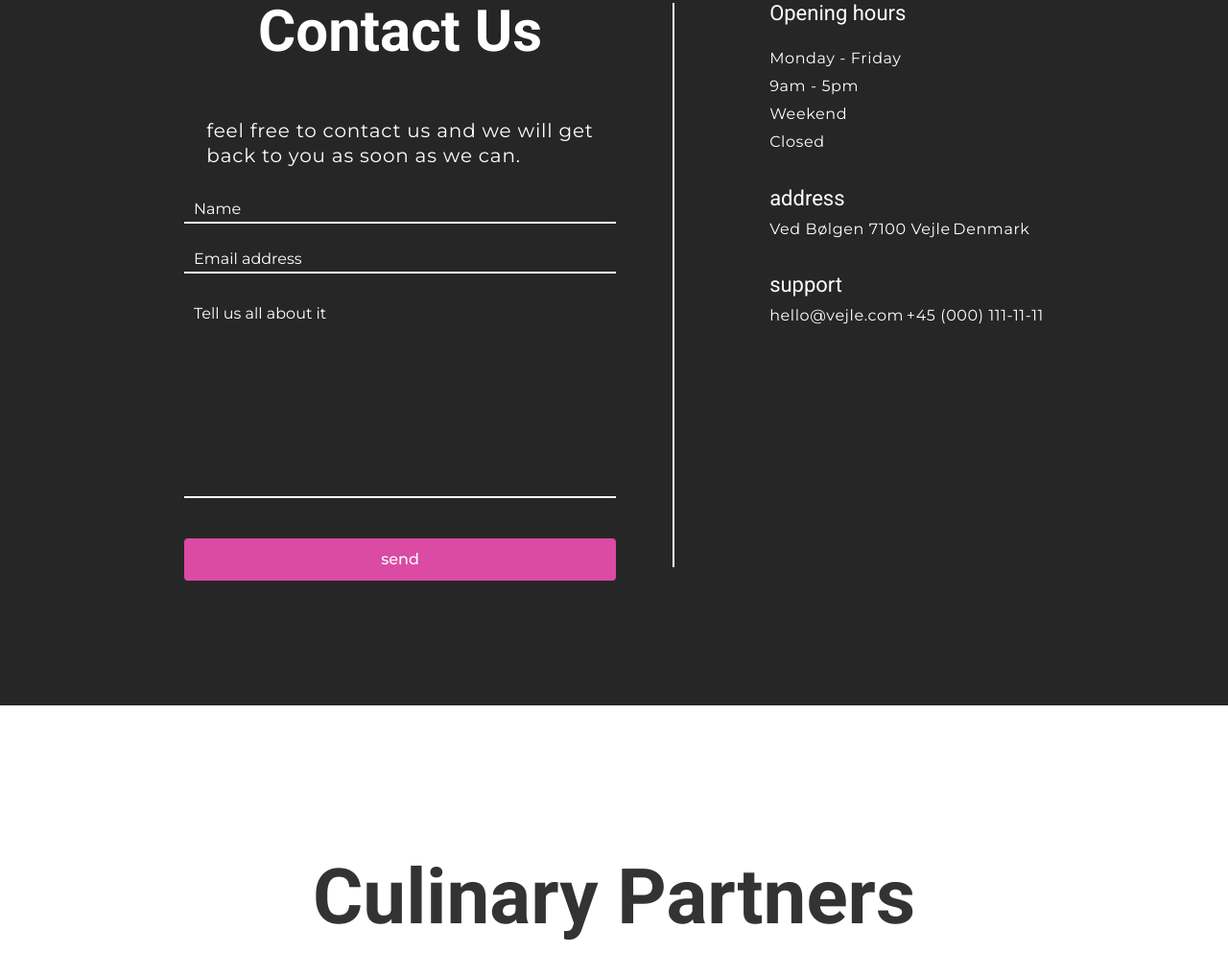
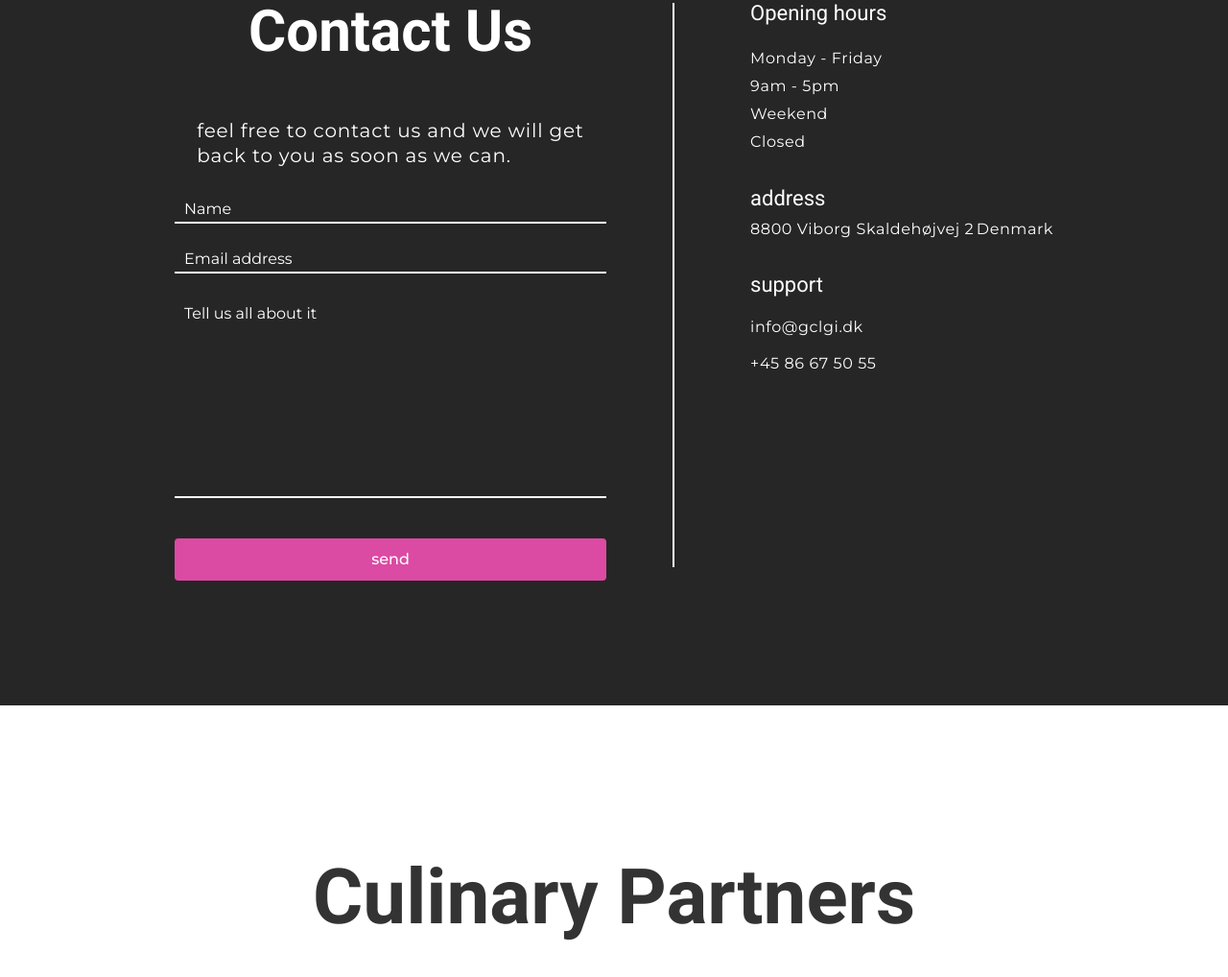
Before and after one commit to sleiterr/md-11-html-Le-go-t-infini, a website: page index.html in a window 1280 px wide. Shown: the part 4108-5126 px from the top of the page at 96% size. Drawn offline with nearby package versions, Linux system fonts and the light colour scheme; files whose address does not match are found by name.

Commit message:
update address suport

```diff
--- a/css/style.css
+++ b/css/style.css
@@ -106,6 +106,10 @@ button {
   display: flex;
 }
 
+.nav-menu.show {
+  display: flex;
+}
+
 /*? NAV-BAR */
 
 .nav-bar {
@@ -124,9 +128,6 @@ button {
   /* margin: auto; */
 }
 
-.nav-menu.show {
-  display: flex;
-}
 
 .nav-link {
   font-family: "Montserrat", system-ui;
@@ -745,10 +746,10 @@ input[type="submit"]:hover {
 }
 
 .suport {
-  /* display: flex;
+  display: flex;
   flex-direction: column;
   justify-content: flex-start;
-  gap: 12px; */
+  gap: 12px;
 }
 
 .address-title {
--- a/index.html
+++ b/index.html
@@ -75,6 +75,7 @@
     </header>
 
     <main>
+
       <!-- ABOUT-US -->
       <section class="section-about" data-aos="fade-up"
           data-aos-duration="2000" id="about-us">
@@ -349,14 +350,14 @@
             <div class="address">
               <!-- google maps geo -->
                <p class="address-title">address</p>
-              <a href="#" class="address-item">Ved Bølgen 7100 Vejle</a>
+              <a href="#" class="address-item">8800 Viborg Skaldehøjvej 2</a>
               <a href="#" class="address-item">Denmark</a>
             </div>
 
             <div class="suport">
               <p class="address-title">support</p>
-              <a href="mailto:hello@vejle.com" class="suport-email">hello@vejle.com</a>
-              <a href="tel:+45 (000) 111-11-11" class="suport-tel">+45 (000) 111-11-11</a>
+              <a href="mailto:hello@vejle.com" class="suport-email">info@gclgi.dk</a>
+              <a href="tel:+45 (000) 111-11-11" class="suport-tel">+45 86 67 50 55</a>
             </div>
           </div>
 
```
